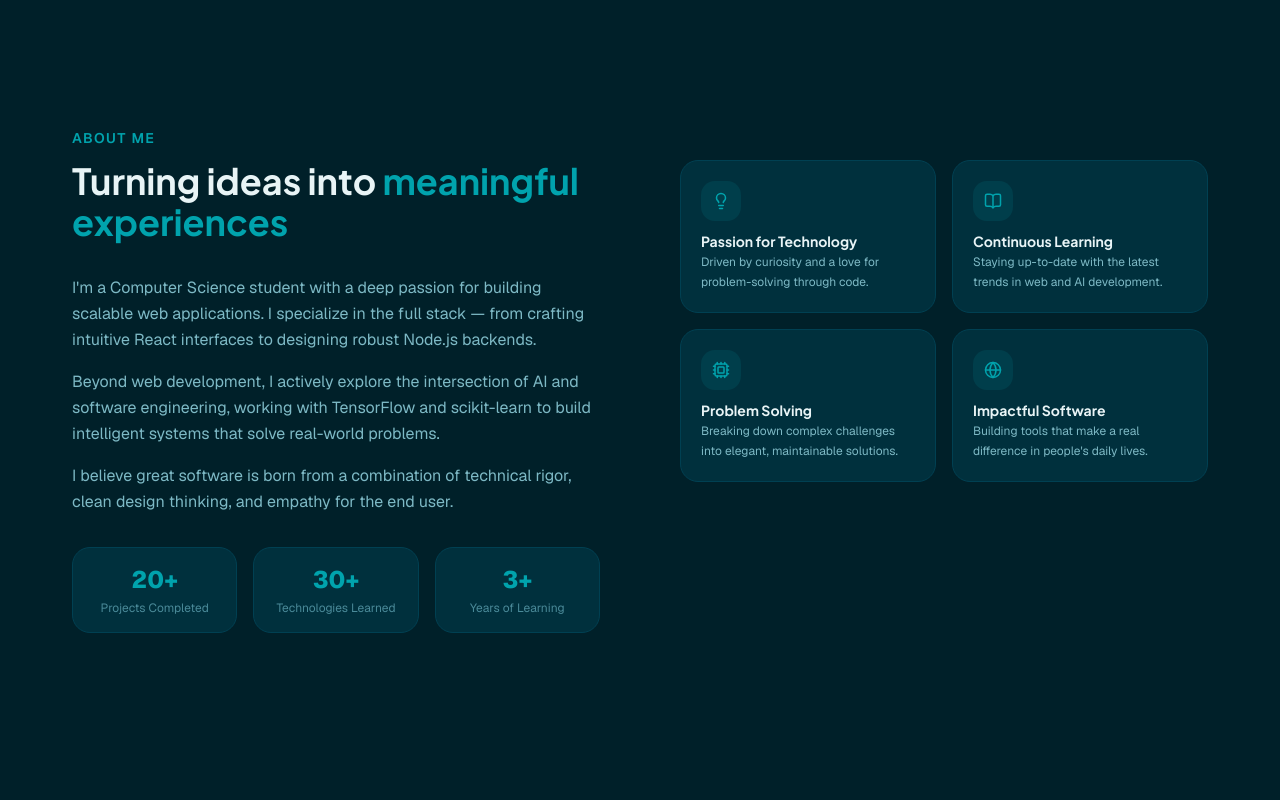
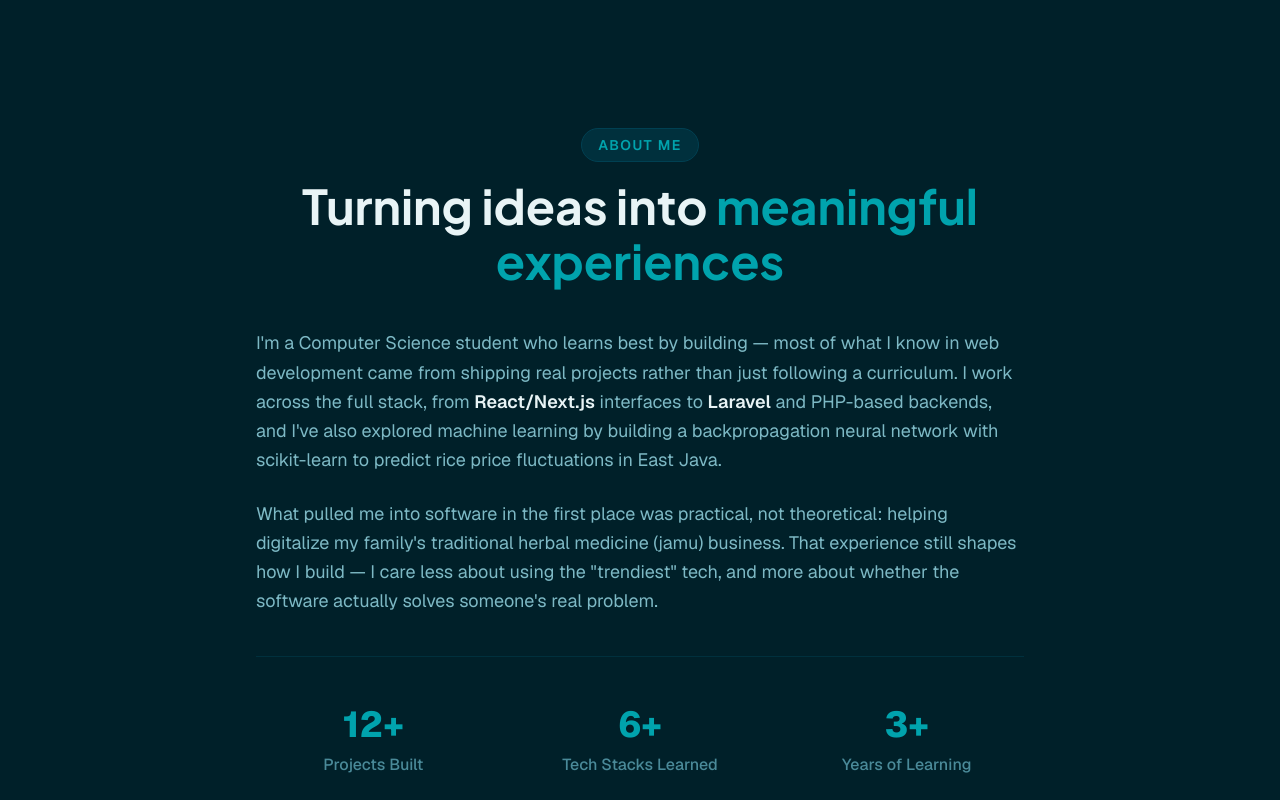
Before and after one commit to Malfrmnsyhh/Portfolio-Me, a Next.js app: page / in a window 1280 px wide. Shown: the part 800-1600 px from the top of the page. Built offline with nearby package versions, Linux system fonts and the light colour scheme.

Commit message:
feat: update about layout

```diff
--- a/components/sections/About.tsx
+++ b/components/sections/About.tsx
@@ -2,34 +2,10 @@
 
 import { motion, useInView } from "framer-motion";
 import { useRef, useEffect, useState } from "react";
-import { Lightbulb, BookOpen, Cpu, Globe } from "lucide-react";
-
-const highlights = [
-  {
-    icon: Lightbulb,
-    title: "Passion for Technology",
-    desc: "Driven by curiosity and a love for problem-solving through code.",
-  },
-  {
-    icon: BookOpen,
-    title: "Continuous Learning",
-    desc: "Staying up-to-date with the latest trends in web and AI development.",
-  },
-  {
-    icon: Cpu,
-    title: "Problem Solving",
-    desc: "Breaking down complex challenges into elegant, maintainable solutions.",
-  },
-  {
-    icon: Globe,
-    title: "Impactful Software",
-    desc: "Building tools that make a real difference in people's daily lives.",
-  },
-];
 
 const stats = [
-  { label: "Projects Completed", value: 20, suffix: "+" },
-  { label: "Technologies Learned", value: 30, suffix: "+" },
+  { label: "Projects Built", value: 12, suffix: "+" },
+  { label: "Tech Stacks Learned", value: 6, suffix: "+" },
   { label: "Years of Learning", value: 3, suffix: "+" },
 ];
 
@@ -74,20 +50,21 @@ export function About() {
   return (
     <section id="about" className="py-24 lg:py-32">
       <div className="mx-auto max-w-[1200px] px-6 md:px-8">
+        <div className="max-w-3xl mx-auto flex flex-col items-center text-center gap-10">
+          <div className="flex flex-col items-center gap-4">
             {/* Section label */}
-        <motion.p
-          className="text-sm font-semibold tracking-widest text-[var(--accent)] uppercase mb-3"
+            <motion.div
+              className="inline-flex items-center justify-center rounded-full border border-[var(--border)] bg-[var(--surface)] px-4 py-1.5"
               {...fadeUp}
               transition={{ duration: 0.4 }}
             >
+              <span className="text-sm font-semibold tracking-widest text-[var(--accent)] uppercase">
                 About Me
-        </motion.p>
+              </span>
+            </motion.div>
 
-        <div className="grid grid-cols-1 lg:grid-cols-2 gap-12 lg:gap-20 items-start">
-          {/* Left: Profile text */}
-          <div className="flex flex-col gap-8">
             <motion.h2
-              className="font-heading text-3xl lg:text-4xl font-bold text-[var(--text-primary)] leading-tight"
+              className="font-heading text-3xl md:text-4xl lg:text-5xl font-bold text-[var(--text-primary)] leading-tight"
               {...fadeUp}
               transition={{ duration: 0.5, delay: 0.05 }}
             >
@@ -96,74 +73,59 @@ export function About() {
                 meaningful experiences
               </span>
             </motion.h2>
+          </div>
 
           <motion.div
-              className="flex flex-col gap-4 text-[var(--text-secondary)] leading-relaxed"
+            className="flex flex-col gap-6 text-base md:text-lg text-[var(--text-secondary)] leading-relaxed text-left"
             {...fadeUp}
             transition={{ duration: 0.5, delay: 0.1 }}
           >
             <p>
-                I&apos;m a Computer Science student with a deep passion for
-                building scalable web applications. I specialize in the full
-                stack — from crafting intuitive React interfaces to designing
-                robust Node.js backends.
+              I&apos;m a Computer Science student who learns best by building —
+              most of what I know in web development came from shipping real
+              projects rather than just following a curriculum. I work across
+              the full stack, from{" "}
+              <strong className="text-[var(--text-primary)] font-semibold">
+                React/Next.js
+              </strong>{" "}
+              interfaces to{" "}
+              <strong className="text-[var(--text-primary)] font-semibold">
+                Laravel
+              </strong>{" "}
+              and PHP-based backends, and I've also explored machine learning by
+              building a backpropagation neural network with scikit-learn to
+              predict rice price fluctuations in East Java.
             </p>
             <p>
-                Beyond web development, I actively explore the intersection of
-                AI and software engineering, working with TensorFlow and
-                scikit-learn to build intelligent systems that solve real-world
-                problems.
-              </p>
-              <p>
-                I believe great software is born from a combination of technical
-                rigor, clean design thinking, and empathy for the end user.
+              What pulled me into software in the first place was practical, not
+              theoretical: helping digitalize my family's traditional herbal
+              medicine (jamu) business. That experience still shapes how I build
+              — I care less about using the &quot;trendiest&quot; tech, and more
+              about whether the software actually solves someone's real problem.
             </p>
           </motion.div>
 
           {/* Stats */}
           <motion.div
-              className="grid grid-cols-3 gap-4"
+            className="grid grid-cols-3 gap-4 md:gap-8 w-full pt-8 border-t border-[var(--border)]/50"
             {...fadeUp}
             transition={{ duration: 0.5, delay: 0.15 }}
           >
             {stats.map((stat) => (
               <div
                 key={stat.label}
-                  className="rounded-2xl border border-[var(--border)] bg-[var(--surface)] p-4 text-center"
+                className="flex flex-col items-center justify-center p-4"
               >
-                  <p className="font-heading text-2xl font-extrabold text-[var(--accent)]">
+                <p className="font-heading text-3xl md:text-4xl font-extrabold text-[var(--accent)]">
                   <CountUp target={stat.value} suffix={stat.suffix} />
                 </p>
-                  <p className="text-xs text-[var(--text-muted)] mt-1 leading-snug">
+                <p className="text-sm md:text-base text-[var(--text-muted)] mt-2 font-medium">
                   {stat.label}
                 </p>
               </div>
             ))}
           </motion.div>
         </div>
-
-          {/* Right: Highlight points */}
-          <div className="grid grid-cols-1 sm:grid-cols-2 gap-4">
-            {highlights.map((item, i) => (
-              <motion.div
-                key={item.title}
-                className="group rounded-2xl border border-[var(--border)] bg-[var(--surface)] p-5 hover:border-[var(--accent)] hover:bg-[var(--accent-subtle)] transition-all duration-200"
-                {...fadeUp}
-                transition={{ duration: 0.4, delay: 0.1 + i * 0.08 }}
-              >
-                <div className="mb-3 flex h-10 w-10 items-center justify-center rounded-xl bg-[var(--accent-subtle)] text-[var(--accent)] group-hover:bg-[var(--accent)] group-hover:text-white transition-all duration-200">
-                  <item.icon size={18} />
-                </div>
-                <h3 className="font-heading text-sm font-semibold text-[var(--text-primary)] mb-1">
-                  {item.title}
-                </h3>
-                <p className="text-xs text-[var(--text-secondary)] leading-relaxed">
-                  {item.desc}
-                </p>
-              </motion.div>
-            ))}
-          </div>
-        </div>
       </div>
     </section>
   );
```
Lines whose indentation alone changed are shown as unchanged.
